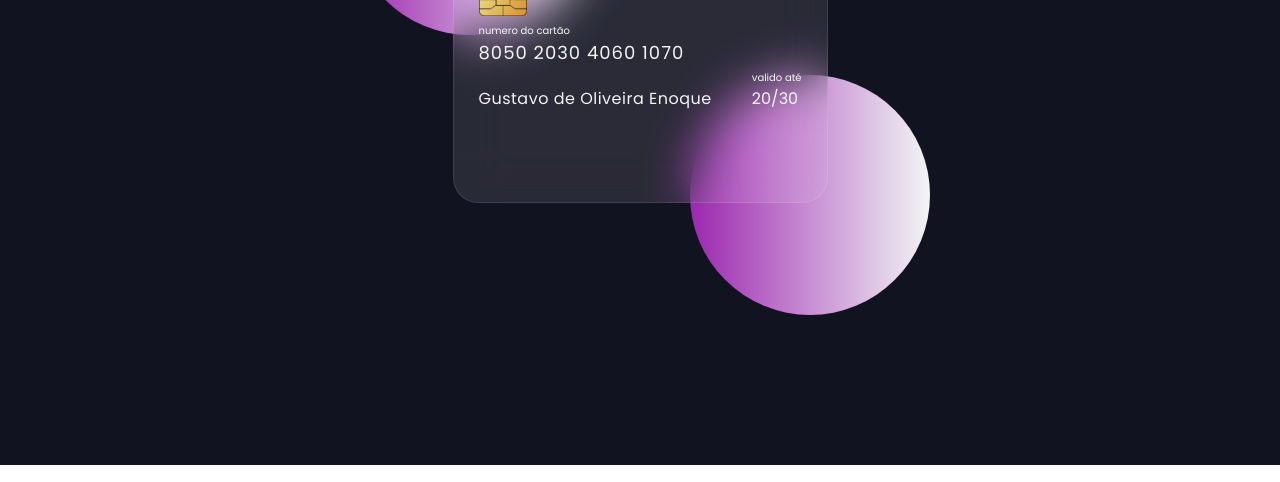
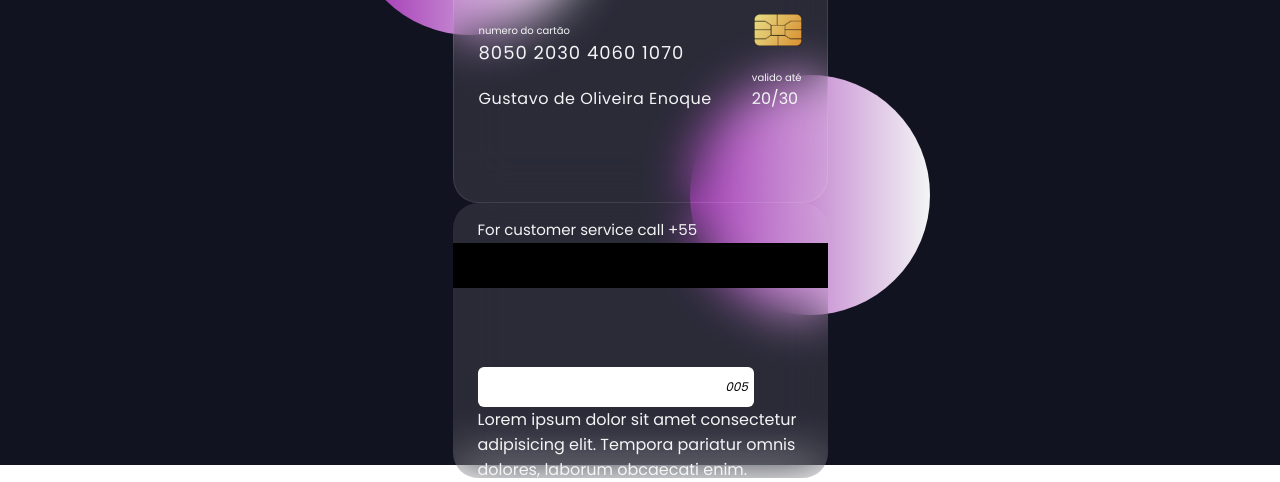
Before and after one commit to Guuhwoliver/card-credito, a plain HTML site: page index.html in a window 1280 px wide. Shown: the part 335-817 px from the top of the page. Drawn offline with Linux system fonts and the light colour scheme.

Commit message:
organização
organizei uns códigos e criei mais

```diff
--- a/index.html
+++ b/index.html
@@ -31,6 +31,14 @@
                 </div>
             </div>
         </div>
+        <div class="card back-face">
+            <h6>
+                For customer service call +55 (11)962470368 or email at moscowtv7@gmail.com
+            </h6>
+            <span class="magnetic-strip"></span>
+            <div class="signature"><i>005</i></div>
+            <h5>Lorem ipsum dolor sit amet consectetur adipisicing elit. Tempora pariatur omnis dolores, laborum obcaecati enim.</h5>
+        </div>
         </div>
     </section>
 
--- a/style.css
+++ b/style.css
@@ -52,10 +52,7 @@ section::after {
     box-shadow: 0 25 45px rgba(0, 0, 0, 0.25);
     border: 1px solid rgba(255, 255, 255, 0.1);
 }
-.front-face header {
 
-
-}
 .front-face .logo {
     display: flex;
     align-items: center;
@@ -80,12 +77,14 @@ font-weight: 400;
 
 .front-face .chip {
     width: 48px;
-    align-items: right;
+    align-items: center;
+    transform: translate(275px, 30px);
 }
 .front-face .chip img {
     width: 100%;
     align-items: end;
 }
+
 
 .front-face .card-details {
     display: flex;
@@ -108,3 +107,40 @@ h5.name {
     margin-top: 20px;
     letter-spacing: 0.5px;
 }
+
+.card.back-face {
+    border: none;
+    padding: 15px 25px 25px 25px;
+}
+
+.card.back-face h6 {
+    font-size: 15px;
+}
+
+.card.back-face .magnetic-strip {
+    position: absolute;
+    top: 40px;
+    left: 0;
+    height: 45px;
+    width: 100%;
+    background: #000;
+}
+
+.card.back-face .signature {
+    display: flex;
+    justify-content: flex-end;
+    align-items: center;
+    margin-top: 80px;
+    height: 40px;
+    width: 85%;border-radius: 6px;
+    background-color: #fff;
+}
+
+.signature i {
+    color: #000;
+    font-size: 12px;
+    padding: 4px 6px;
+    border-radius: 4px;
+    background-color: #fff;
+    margin-right: -30;
+}
```
